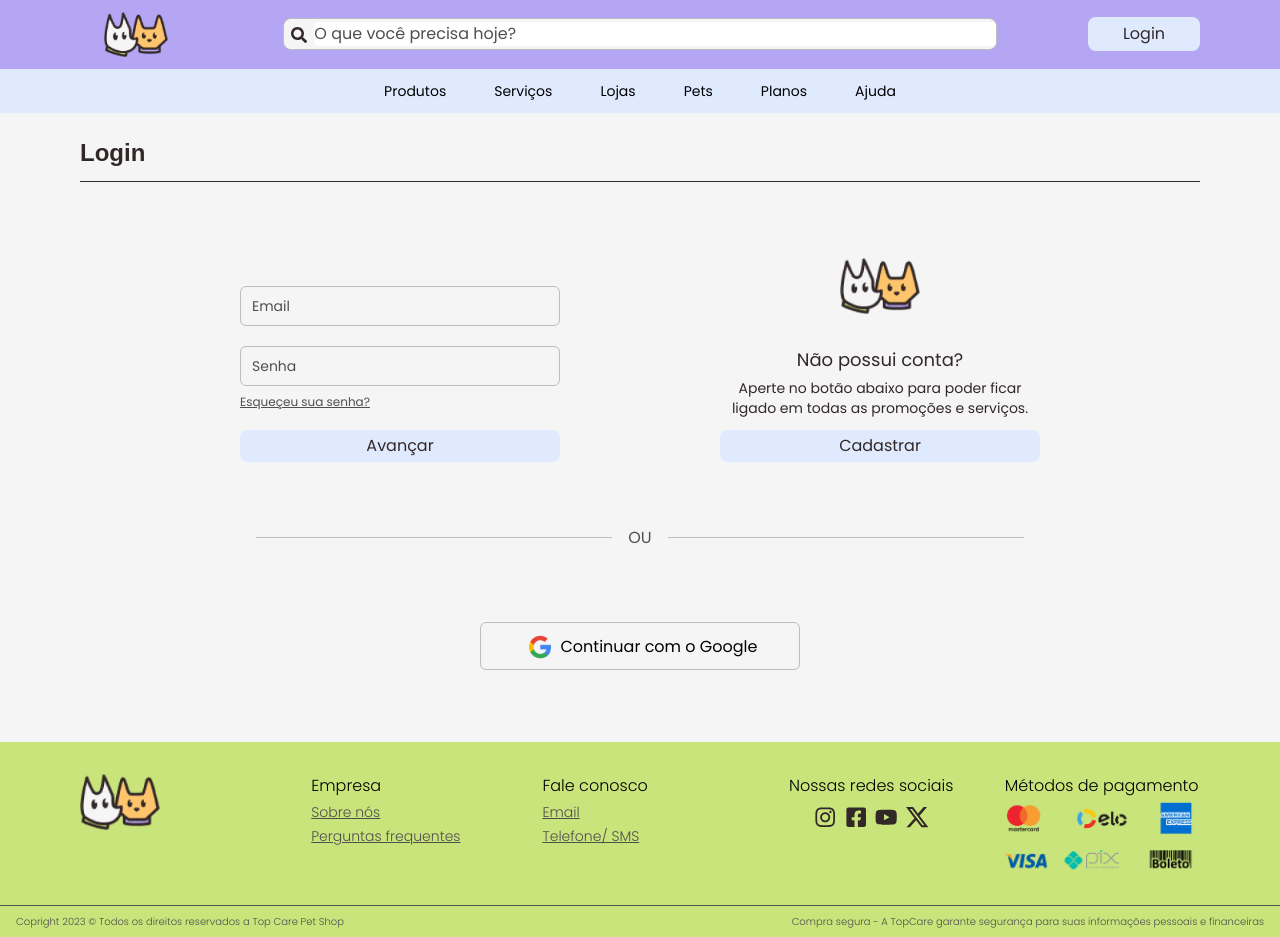
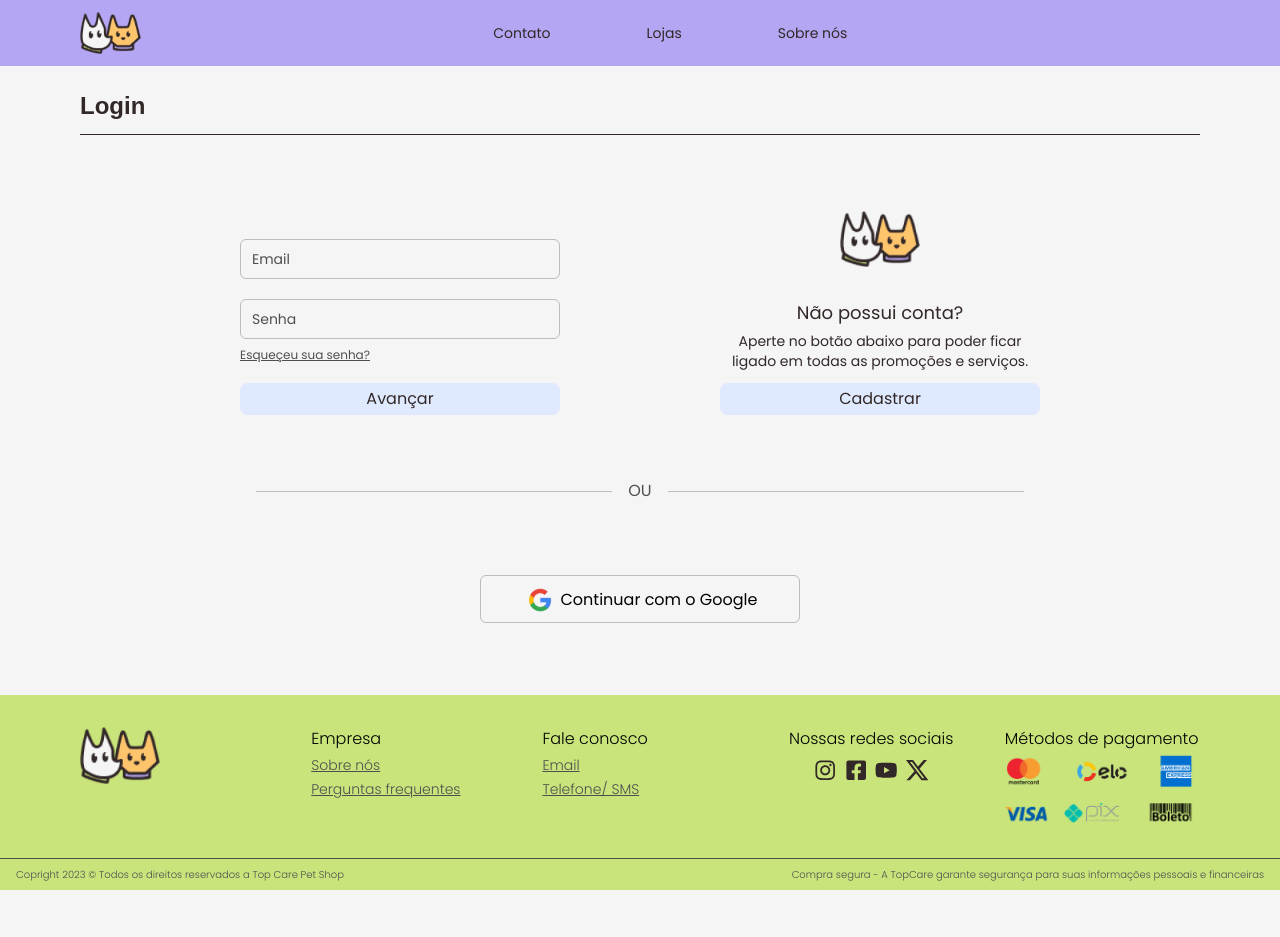
Before and after one commit to Projeto-Top-Care/Top-Care-Front-End, a Next.js app: page /login in a window 1280 px wide. After the commit the page ends 890 px from the top, so only its background shows below. Built offline with nearby package versions, Linux system fonts and the light colour scheme; a web font is replaced by a local one.

Commit message:
Alterações header

```diff
--- a/src/app/layout.tsx
+++ b/src/app/layout.tsx
@@ -1,4 +1,5 @@
 import Footer from "@/components/Footer/Footer";
+import HeaderApresentacao from "@/components/HeaderApresentacao/headerApresentacao";
 import HeaderDeslogado from "@/components/HeaderDeslogado/HeaderDeslogado";
 import HeaderLogado from "@/components/HeaderLogado/HeaderLogado";
 import type { Metadata } from "next";
@@ -17,7 +18,8 @@ export default function RootLayout({
   return (
     <html lang="en">
       <body className="bg-branco">
-        <HeaderDeslogado />
+        {/* <HeaderDeslogado /> */}
+        <HeaderApresentacao/>
         {children}
         <Footer />
       </body>
--- a/src/components/HeaderApresentacao/headerApresentacao.tsx
+++ b/src/components/HeaderApresentacao/headerApresentacao.tsx
@@ -1,17 +1,47 @@
 'use client'
 
+import { useEffect, useState } from "react";
+import { IoClose, IoMenu } from "react-icons/io5";
+
 export default function HeaderApresentacao() {
+
+    const [navAberta, setNavAberta] = useState(false)
+    const [navStyle, setNavStyle] = useState("bg-primaria drop-shadow-2xl block h-screen fixed top-0 left-0 w-0 overflow-x-hidden animation duration-300");
+
+    useEffect(() => {
+        if (navAberta) {
+            setNavStyle("bg-primaria drop-shadow-2xl block h-screen fixed top-0 left-0 w-1/2 overflow-x-hidden animation duration-300")
+        } else {
+            setNavStyle("bg-primaria drop-shadow-2xl block h-screen fixed top-0 left-0 w-0 overflow-x-hidden animation duration-300")
+        }
+    }, [navAberta])
+
     return (
-        <div className="bg-primaria md:px-20 px-10 md:py-3 py-2 flex flex-row font-poppins justify-between items-center text-preto">
+        <div className="bg-primaria md:px-20 px-10 md:py-3 py-2 flex md:flex-row flex-row-reverse font-poppins justify-between items-center text-preto">
             <div className=''>
-            <a id="div_link" href="./paginaInicialApresentacao"><img className="md:w-[64px] w-[40px] transition duration-200" src="assets/logo.png"/></a>
+                <a id="div_link" href="./paginaInicialApresentacao"><img className="md:w-[64px] w-[40px] transition duration-200" src="assets/logo.png"/></a>
             </div>
 
-            <div className="flex flex-row md:gap-24 gap-4 justify-center w-full font-poppins">
+            <div className="hidden md:flex flex-row md:gap-24 gap-4 justify-center w-full font-poppins">
                 <a className="hover:underline md:text-sm text-xs" href="./contato">Contato</a>
                 <a className="hover:underline md:text-sm text-xs" href="./lojas">Lojas</a>
                 <a className="hover:underline md:text-sm text-xs" href="./SobreNos">Sobre nós</a>
             </div>
+
+            <div className="md:hidden flex">
+                <button onClick={() => setNavAberta(true)}><IoMenu size={'2rem'} style={{color: "#F5F5F5"}} /></button>
+            </div>
+
+            <div className={navStyle}>
+                <div className="px-4 py-3 flex flex-col gap-4">
+                    <button className="w-full" onClick={() => setNavAberta(false)}><IoClose size={'1.7rem'} style={{color: "#F5F5F5"}} /></button>
+                    <div className="flex flex-col gap-1 font-poppins font-medium text-preto">
+                        <a className="hover:underline md:text-sm text-xs" href="./contato">Contato</a>
+                        <a className="hover:underline md:text-sm text-xs" href="./lojas">Lojas</a>
+                        <a className="hover:underline md:text-sm text-xs" href="./SobreNos">Sobre nós</a>
+                    </div>
+                </div>
+            </div>
         </div>
     )
 }
--- a/src/components/HeaderDeslogado/HeaderDeslogado.tsx
+++ b/src/components/HeaderDeslogado/HeaderDeslogado.tsx
@@ -1,37 +1,35 @@
 'use client'
 import { useRouter } from "next/navigation"
 import BarraPesquisa from "../BarraPesquisa/BarraPesquisa";
-import { IoMenu } from "react-icons/io5";
-import { IoClose } from "react-icons/io5";
-import { FaRegHeart } from "react-icons/fa";
-import { FaUserCircle } from "react-icons/fa";
+import { IoMenu, IoClose } from "react-icons/io5";
+import { FaRegHeart, FaUserCircle, FaSearch, FaStore } from "react-icons/fa";
 import { FiShoppingBag } from "react-icons/fi";
 import { PiBoneFill } from "react-icons/pi";
-import { FaStore } from "react-icons/fa";
 import { GiSittingDog } from "react-icons/gi";
 import { MdOutlinePets } from "react-icons/md";
 import { RiFilePaperLine } from "react-icons/ri";
-import { FaSearch } from "react-icons/fa";
 
-import { useState } from "react";
+import { useEffect, useState } from "react";
 
 export default function HeaderDeslogado() {
     const {push} = useRouter();
 
+    const [navAberta, setNavAberta] = useState(false)
     const [navStyle, setNavStyle] = useState("bg-primaria drop-shadow-2xl block h-screen fixed top-0 left-0 w-0 overflow-x-hidden animation duration-300");
 
-    const abrirNav = () => {
-        setNavStyle("bg-primaria drop-shadow-2xl block h-screen fixed top-0 left-0 w-1/2 overflow-x-hidden animation duration-300")
-    }
-    const fecharNav = () => {
-        setNavStyle("bg-primaria drop-shadow-2xl block h-screen fixed top-0 left-0 w-0 overflow-x-hidden animation duration-300")
-    }
+    useEffect(() => {
+        if (navAberta) {
+            setNavStyle("bg-primaria drop-shadow-2xl block h-screen fixed top-0 left-0 w-1/2 overflow-x-hidden animation duration-300")
+        } else {
+            setNavStyle("bg-primaria drop-shadow-2xl block h-screen fixed top-0 left-0 w-0 overflow-x-hidden animation duration-300")
+        }
+    }, [navAberta])
 
     return (
         <div>
             <div className="bg-primaria md:px-20 px-10 md:py-3 py-2 flex flex-row-reverse md:flex-row font-poppins justify-between items-center text-preto">
                 <div className='px-6'>
-                    <img className="md:w-[64px] w-[40px] " src="assets/logo.png"/>
+                    <a href="./paginaInicial"><img className="md:w-[64px] w-[40px] " src="assets/logo.png"/></a>
                 </div>
 
                 <div className="md:flex w-2/3 px-4 hidden">
@@ -45,7 +43,7 @@ export default function HeaderDeslogado() {
                 </div>
 
                 <div className="md:hidden flex">
-                    <button onClick={() => abrirNav()}><IoMenu size={'2rem'} style={{color: "#F5F5F5"}} /></button>
+                    <button onClick={() => setNavAberta(true)}><IoMenu size={'2rem'} style={{color: "#F5F5F5"}} /></button>
                 </div>
             </div>
 
@@ -62,21 +60,21 @@ export default function HeaderDeslogado() {
 
             <div className={navStyle}>
                 <div className="px-4 py-3 flex flex-col gap-4">
-                    <button className="w-full" onClick={() => fecharNav()}><IoClose size={'1.7rem'} style={{color: "#F5F5F5"}} /></button>
+                    <button className="w-full" onClick={() => setNavAberta(false)}><IoClose size={'1.7rem'} style={{color: "#F5F5F5"}} /></button>
                     <div className="flex flex-col gap-1 font-poppins text-preto">
                         <h3 className="font-semibold text-sm">Conta</h3>
 
                         <div className="flex flex-row gap-2 items-center ml-6 text-xs">
                             <FaUserCircle  size={'0.9rem'} style={{color: "#322828"}} />
-                            <p className="hover:underline">Perfil</p>
+                            <a href="#" className="hover:underline">Perfil</a>
                         </div>
                         <div className="flex flex-row gap-2 items-center ml-6 text-xs">
                             <FaRegHeart  size={'0.9rem'} style={{color: "#322828"}} />
-                            <p className="hover:underline">Sacola</p>
+                            <a href="#" className="hover:underline">Sacola</a>
                         </div>
                         <div className="flex flex-row gap-2 items-center ml-6 text-xs">
                             <FiShoppingBag  size={'0.9rem'} style={{color: "#322828"}} />
-                            <p className="hover:underline">Favritos</p>
+                            <a href="#" className="hover:underline">Favritos</a>
                         </div>
                     </div>
 
@@ -85,15 +83,15 @@ export default function HeaderDeslogado() {
 
                         <div className="flex flex-row gap-2 items-center ml-6 text-xs">
                             <PiBoneFill  size={'0.9rem'} style={{color: "#322828"}} />
-                            <p className="hover:underline">Ver produtos</p>
+                            <a href="#" className="hover:underline">Ver produtos</a>
                         </div>
                         <div className="flex flex-row gap-2 items-center ml-6 text-xs">
                             <FaSearch  size={'0.9rem'} style={{color: "#322828"}} />
-                            <p className="hover:underline">Buscar produtos</p>
+                            <a href="#" className="hover:underline">Buscar produtos</a>
                         </div>
                         <div className="flex flex-row gap-2 items-center ml-6 text-xs">
                             <FaStore  size={'0.9rem'} style={{color: "#322828"}} />
-                            <p className="hover:underline">Lojas</p>
+                            <a href="#" className="hover:underline">Lojas</a>
                         </div>
                     </div>
 
@@ -102,15 +100,15 @@ export default function HeaderDeslogado() {
 
                         <div className="flex flex-row gap-2 items-center ml-6 text-xs">
                             <GiSittingDog  size={'0.9rem'} style={{color: "#322828"}} />
-                            <p className="hover:underline">Ver serviços</p>
+                            <a href="#" className="hover:underline">Ver serviços</a>
                         </div>
                         <div className="flex flex-row gap-2 items-center ml-6 text-xs">
                             <RiFilePaperLine  size={'0.9rem'} style={{color: "#322828"}} />
-                            <p className="hover:underline">Planos</p>
+                            <a href="#" className="hover:underline">Planos</a>
                         </div>
                         <div className="flex flex-row gap-2 items-center ml-6 text-xs">
                             <MdOutlinePets  size={'0.9rem'} style={{color: "#322828"}} />
-                            <p className="hover:underline">Pets</p>
+                            <a href="#" className="hover:underline">Pets</a>
                         </div>
                     </div>
 
--- a/src/components/HeaderLogado/HeaderLogado.tsx
+++ b/src/components/HeaderLogado/HeaderLogado.tsx
@@ -32,7 +32,7 @@ export default function HeaderLogado() {
         <div>
             <div className="bg-primaria md:px-20 px-10 md:py-3 py-2 flex flex-row-reverse md:flex-row font-poppins justify-between items-center text-preto">
                 <div className='px-3'>
-                        <img className="md:w-[70px] w-[40px]" src="assets/logo.png"/>
+                    <a><img className="md:w-[70px] w-[40px]" src="assets/logo.png"/></a>
                 </div>
 
                 <div className="md:flex w-2/3 px-4 hidden">
@@ -69,15 +69,15 @@ export default function HeaderLogado() {
 
                         <div className="flex flex-row gap-2 items-center ml-6 text-xs">
                             <FaUserCircle  size={'0.9rem'} style={{color: "#322828"}} />
-                            <p className="hover:underline">Perfil</p>
+                            <p className="hover:underline cursor">Perfil</p>
                         </div>
                         <div className="flex flex-row gap-2 items-center ml-6 text-xs">
                             <FaRegHeart  size={'0.9rem'} style={{color: "#322828"}} />
-                            <p className="hover:underline">Sacola</p>
+                            <p className="hover:underline cursor">Sacola</p>
                         </div>
                         <div className="flex flex-row gap-2 items-center ml-6 text-xs">
                             <FiShoppingBag  size={'0.9rem'} style={{color: "#322828"}} />
-                            <p className="hover:underline">Favritos</p>
+                            <p className="hover:underline cursor">Favritos</p>
                         </div>
                     </div>
 
@@ -86,15 +86,15 @@ export default function HeaderLogado() {
 
                         <div className="flex flex-row gap-2 items-center ml-6 text-xs">
                             <PiBoneFill  size={'0.9rem'} style={{color: "#322828"}} />
-                            <p className="hover:underline">Ver produtos</p>
+                            <p className="hover:underline cursor">Ver produtos</p>
                         </div>
                         <div className="flex flex-row gap-2 items-center ml-6 text-xs">
                             <FaSearch  size={'0.9rem'} style={{color: "#322828"}} />
-                            <p className="hover:underline">Buscar produtos</p>
+                            <p className="hover:underline cursor">Buscar produtos</p>
                         </div>
                         <div className="flex flex-row gap-2 items-center ml-6 text-xs">
                             <FaStore  size={'0.9rem'} style={{color: "#322828"}} />
-                            <p className="hover:underline">Lojas</p>
+                            <p className="hover:underline cursor">Lojas</p>
                         </div>
                     </div>
 
@@ -103,15 +103,15 @@ export default function HeaderLogado() {
 
                         <div className="flex flex-row gap-2 items-center ml-6 text-xs">
                             <GiSittingDog  size={'0.9rem'} style={{color: "#322828"}} />
-                            <p className="hover:underline">Ver serviços</p>
+                            <p className="hover:underline cursor">Ver serviços</p>
                         </div>
                         <div className="flex flex-row gap-2 items-center ml-6 text-xs">
                             <RiFilePaperLine  size={'0.9rem'} style={{color: "#322828"}} />
-                            <p className="hover:underline">Planos</p>
+                            <p className="hover:underline cursor">Planos</p>
                         </div>
                         <div className="flex flex-row gap-2 items-center ml-6 text-xs">
                             <MdOutlinePets  size={'0.9rem'} style={{color: "#322828"}} />
-                            <p className="hover:underline">Pets</p>
+                            <p className="hover:underline cursor">Pets</p>
                         </div>
                     </div>
 
```
